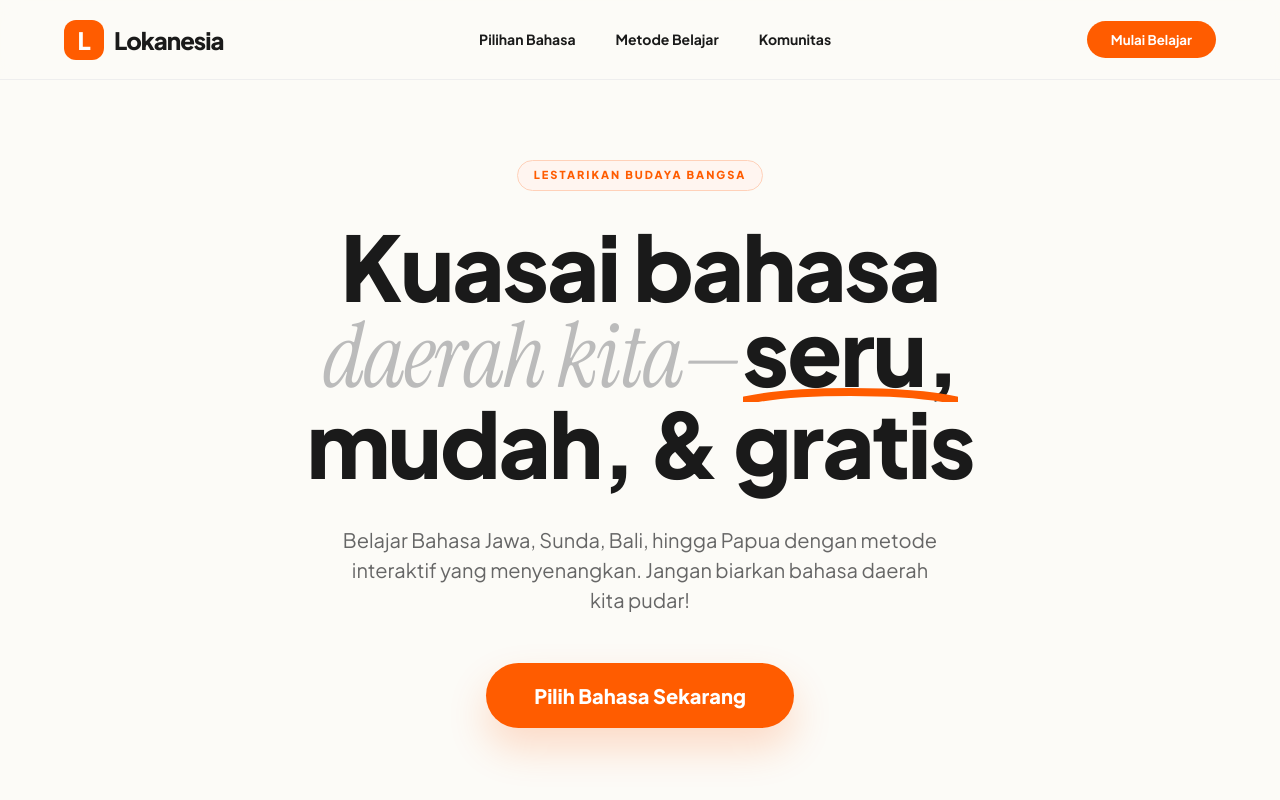
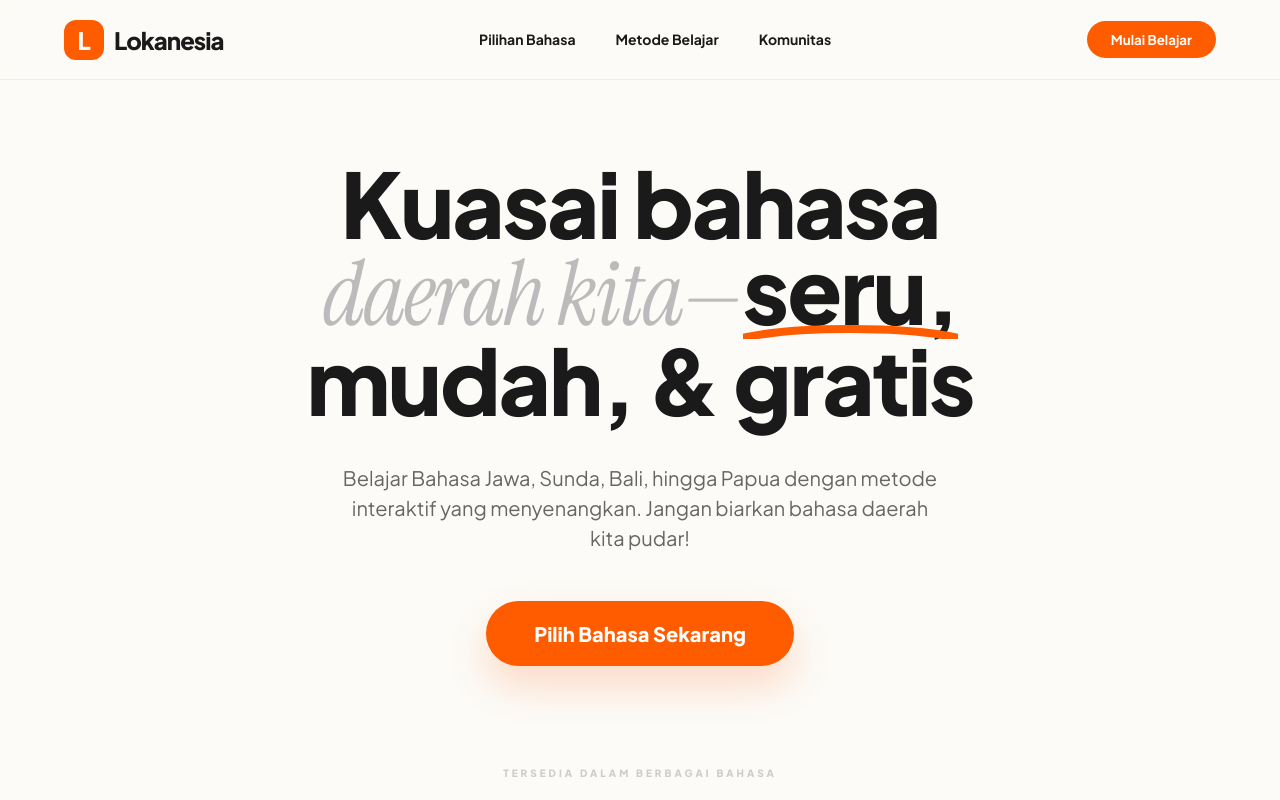
Before and after one commit to adityaalif-1011/Lonakesia, a Next.js app in the folder apps/frontend/: page / in a window 1280 px wide. Shown: the top 800 px of the page. Built offline with nearby package versions, Linux system fonts and the light colour scheme.

Commit message:
remove badge

```diff
--- a/apps/frontend/app/page.js
+++ b/apps/frontend/app/page.js
@@ -26,7 +26,6 @@ const Navbar = () => (
 const Hero = () => (
   <section className="hero">
     <div className="container text-center">
-      <div className="badge">Lestarikan Budaya Bangsa</div>
       <h1 className="hero-title">
         Kuasai bahasa <br />
         <span className="serif-italic">daerah kita—</span>
```
